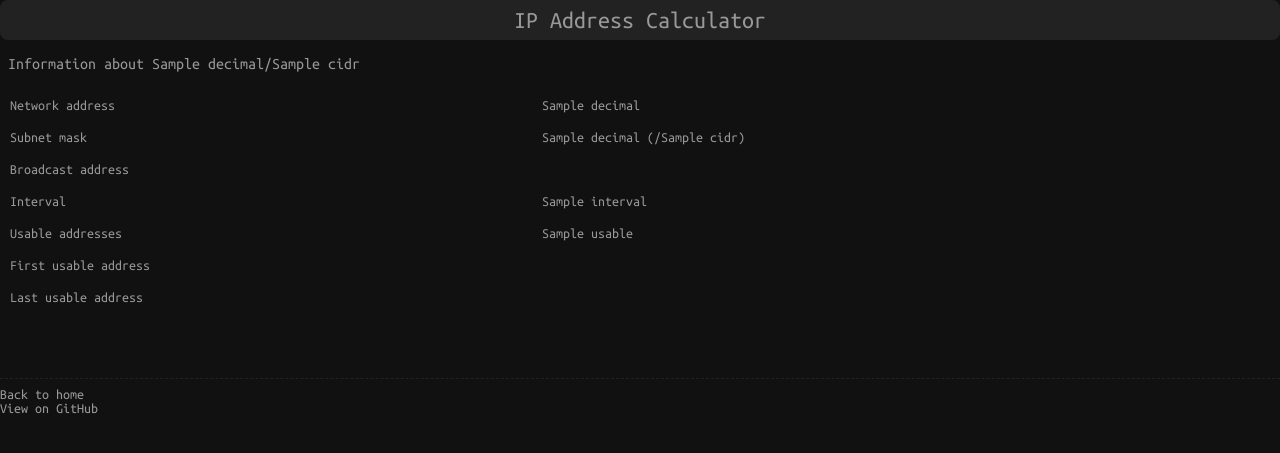
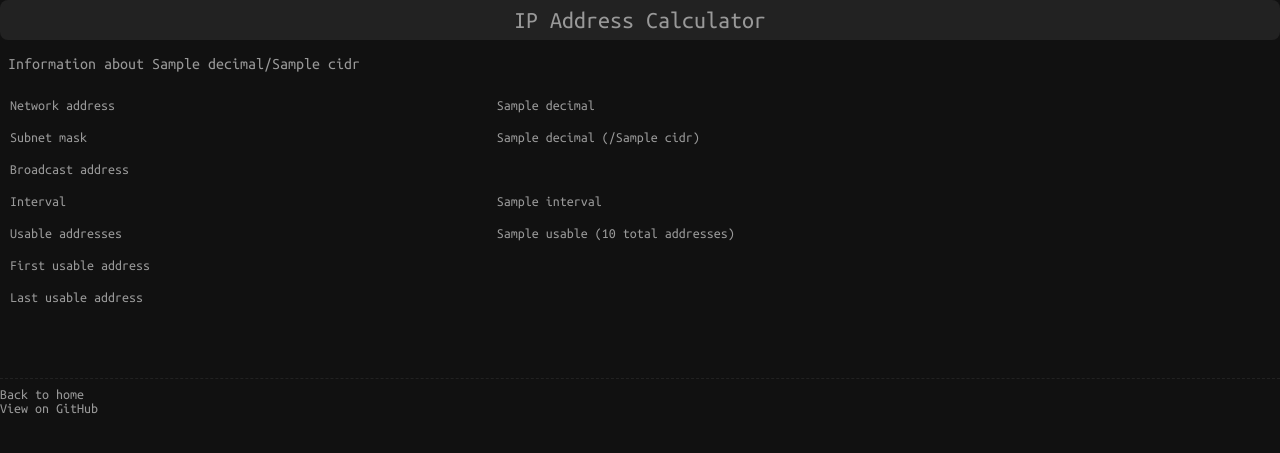
Before and after one commit to Chris1320/IPCalculatorWeb, a Flask app: template templates/network-info-result.html in a window 1280 px wide. Shown: the top 453 px of the page. Run offline with Flask 3, Linux system fonts and the light colour scheme; the template is opened without the code that fills it: most values are stand-ins (such as "Sample title", 1, 10 or a date in 2020); parts of the project's set-up code (start-up, migrations or seed data) failed here and were passed over.

Commit message:
Added total in usable addresses
Signed-off-by: Chris1320 <chris1320is@protonmail.com>

```diff
--- a/templates/network-info-result.html
+++ b/templates/network-info-result.html
@@ -31,7 +31,7 @@
                     </tr>
                     <tr>
                         <td>Usable addresses</td>
-                        <td>{{ network.subnet_mask.usable }}</td>
+                    <td>{{ network.subnet_mask.usable }} ({{ network.subnet_mask.total }} total addresses)</td>
                     </tr>
                     <tr>
                         <td>First usable address</td>
```
